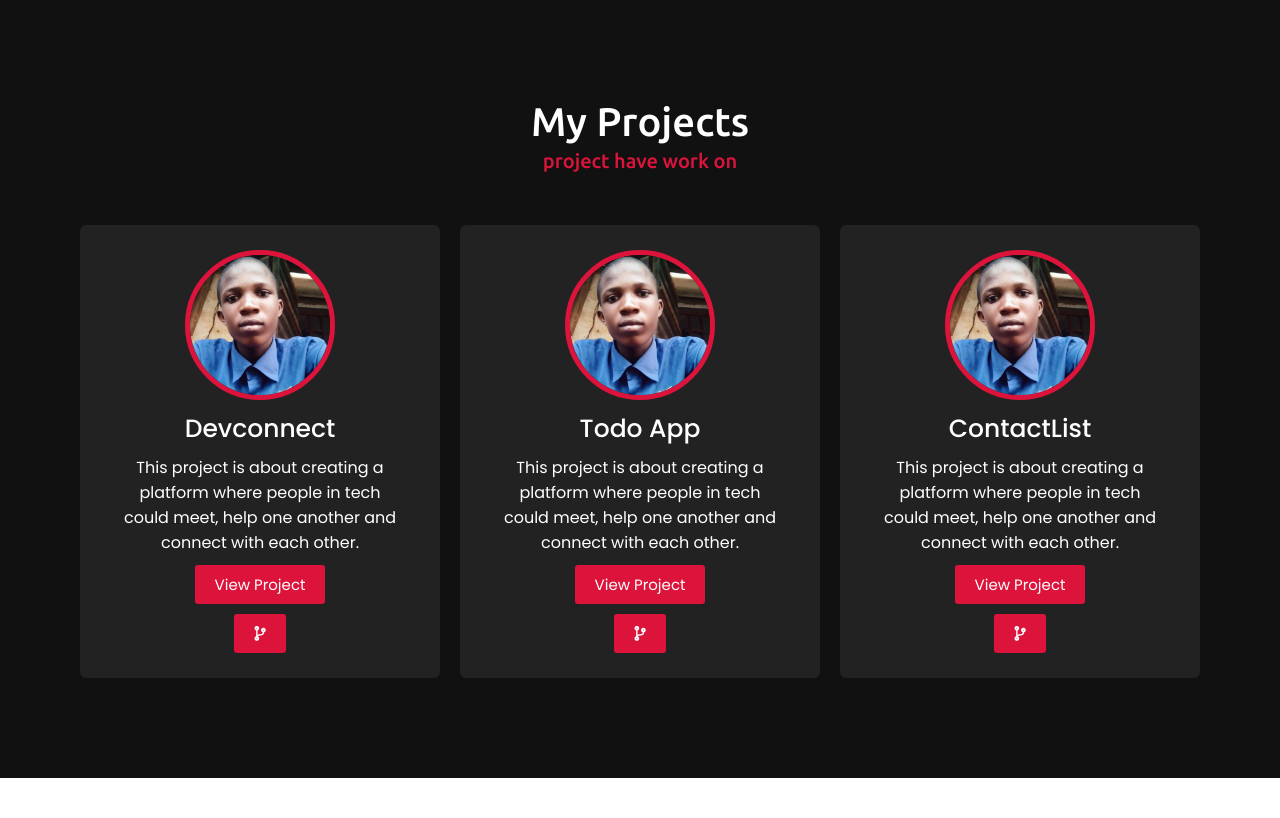
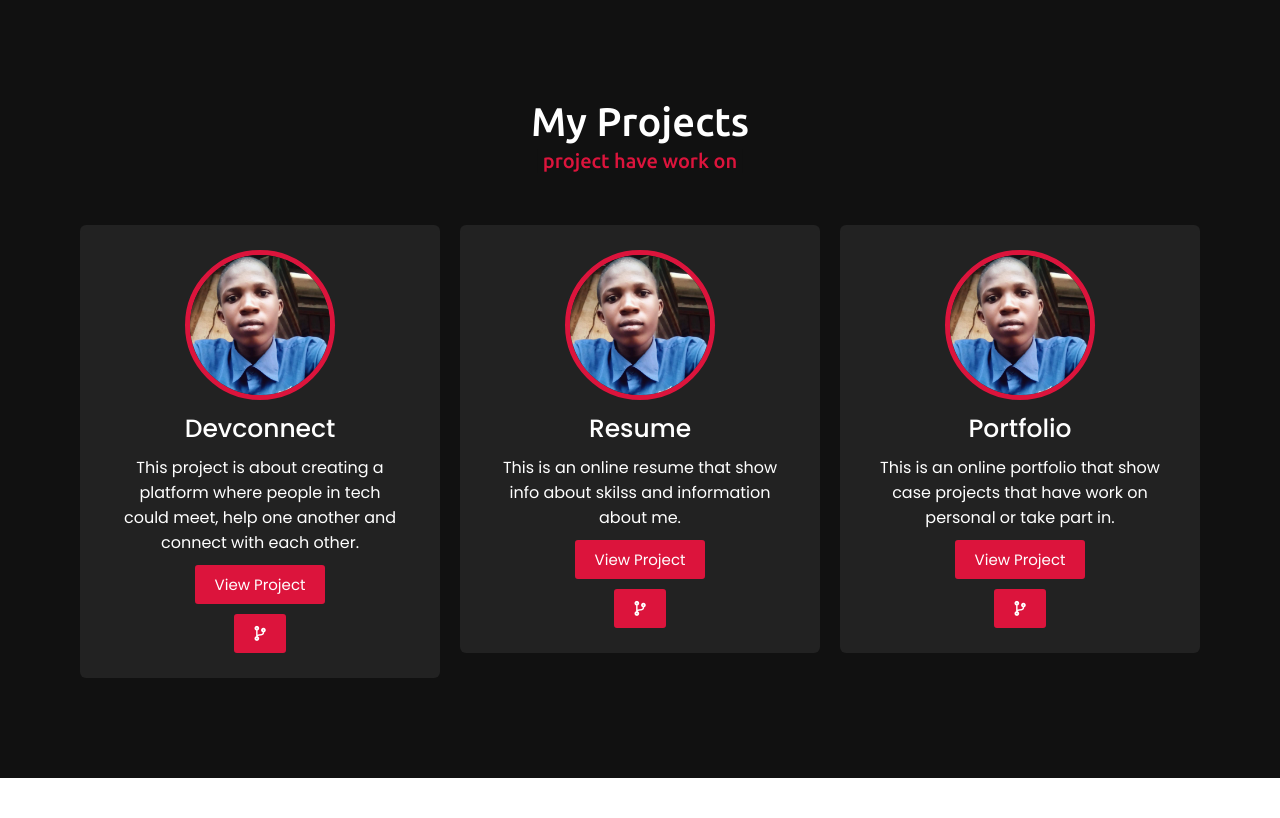
Before and after one commit to addexdi/portfolio, a Django app: page / in a window 1280 px wide. Shown: the part 1534-2352 px from the top of the page. Run offline with Django 3.2, Linux system fonts and the light colour scheme.

```diff
--- a/portfolioapp/templates/portfolioapp/index.html
+++ b/portfolioapp/templates/portfolioapp/index.html
@@ -80,19 +80,19 @@
                 <div class="card">
                     <div class="box">
                         <img src="{% static 'portfolioapp/images/ola.jpg' %}" alt="">
-                        <div class="text">Todo App</div>
-                        <p>This project is about creating a platform where people in tech could meet, help one another and connect with each other.</p>
-                        <a href="#contact">View Project</a>
-                        <a href="#contact"><i class="fas fa-code-branch"></i></a>
+                        <div class="text">Resume</div>
+                        <p>This is an online resume that show info about skilss and information about me.</p>
+                        <a href="https://olamiresume.herokuapp.com">View Project</a>
+                        <a href="https://github.com/Azeezdot123/resume"><i class="fas fa-code-branch"></i></a>
                     </div>
                 </div>
                 <div class="card">
                     <div class="box">
                         <img src="{% static 'portfolioapp/images/ola.jpg' %}" alt="">
-                        <div class="text">ContactList</div>
-                        <p>This project is about creating a platform where people in tech could meet, help one another and connect with each other.</p>
-                        <a href="#contact">View Project</a>
-                        <a href="#contact"><i class="fas fa-code-branch"></i></a>
+                        <div class="text">Portfolio</div>
+                        <p>This is an online portfolio that show case projects that have work on personal or take part in.</p>
+                        <a href="https://olamilekan.herokuapp.com">View Project</a>
+                        <a href="https://github.com/Azeezdot123/portfolio"><i class="fas fa-code-branch"></i></a>
                     </div>
                 </div>
             </div>
--- a/portfolioapp/views.py
+++ b/portfolioapp/views.py
@@ -16,6 +16,7 @@ def index(request):
     send_mail(subject, content, settings.EMAIL_HOST_USER, [recipient], fail_silently = False)
     messages.success(request, 'Thanks for contacting me ')
 
+
 # Sending the user a confirmation email
     if content == content:
         subject = 'Thanks for Contacting Me'
```
Also changed, not shown: portfolio/settings.py (+5 -6 lines).
